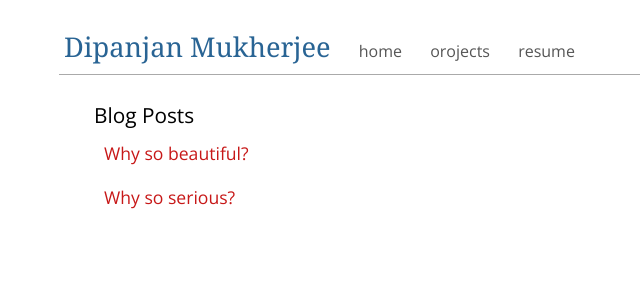
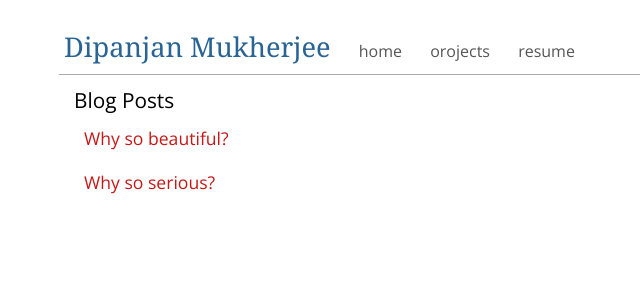
Before and after one commit to dmukhg/dotfiles, a Jekyll site: the page built from index.html, in a window 1280 px wide. Shown: the top 300 px of the page, without its empty margins (226-866 px from the left). Built offline with Jekyll 4.4.1, drawn with Linux system fonts in a browser that asks for light colours; Markdown is read by kramdown in place of the engine named in the settings.

Commit message:
finaler fix
Signed-off-by: Dipanjan Mukherjee <dipanjan.mu@gmail.com>

```diff
--- a/index.html
+++ b/index.html
@@ -2,11 +2,9 @@
 layout: default
 title: Dipanjan Mukherjee
 ---
-<div class="page" id="index">
 <h1>Blog Posts</h1>
 <ul class="index">
   {% for post in site.posts %}
     <li><a href="{{ post.url }}">{{ post.title }}</a></li>
   {% endfor %}
 </ul>
-</div>
```
Lines whose indentation alone changed are shown as unchanged.
